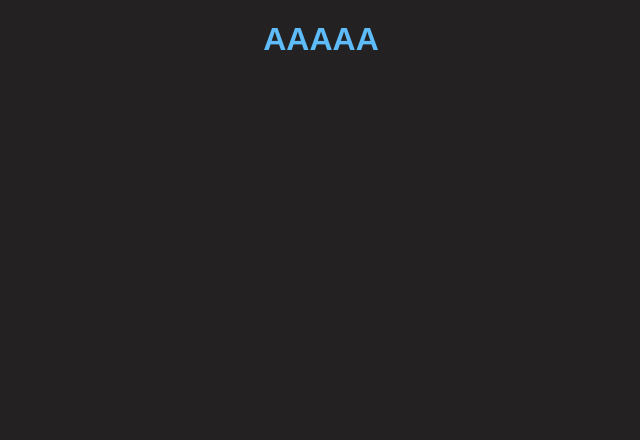
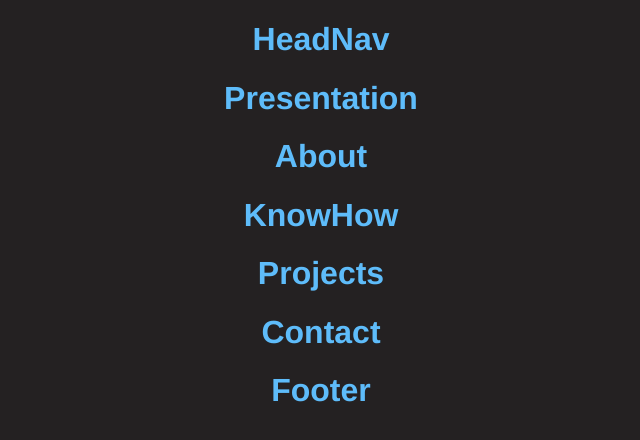
Before and after one commit to edersato/portfolio-v2, a Vue app: page / in a window 1280 px wide. Shown: the top 440 px of the page, without its empty margins (319-959 px from the left). Built offline with nearby package versions, Linux system fonts and the light colour scheme.

Commit message:
setting sections areas

```diff
--- a/src/components/HomePage.vue
+++ b/src/components/HomePage.vue
@@ -1,12 +1,37 @@
 <template>
   <div>
-    <h1>AAAAA</h1>
+    <header>
+      <HeadNav />
+    </header>
+    <main>
+      <PresentationVue />
+      <AboutVue />
+      <KnowHow />
+      <ProjectsVue />
+      <ContactVue />
+    </main>
+    <footer>
+      <FooNav />
+    </footer>
   </div>
 </template>
 
 <script>
+import HeadNav from './sections/HeadNav.vue'
+import PresentationVue from './sections/PresentationVue.vue'
+import AboutVue from './sections/AboutVue.vue'
+import KnowHow from './sections/KnowHow.vue'
+import ProjectsVue from './sections/ProjectsVue.vue'
+import ContactVue from './sections/ContactVue.vue'
+import FooNav from './sections/FooNav.vue'
+
+
+
 export default {
   name: 'HomePage',
+  components: {
+    HeadNav ,PresentationVue, AboutVue, KnowHow, ProjectsVue, ContactVue, FooNav
+  }
 }
 </script>
 
--- /dev/null
+++ b/src/components/sections/AboutVue.vue
@@ -0,0 +1,15 @@
+<template>
+  <div>
+    <h1>About</h1>
+  </div>
+</template>
+
+<script>
+export default {
+
+}
+</script>
+
+<style>
+
+</style>
--- /dev/null
+++ b/src/components/sections/ContactVue.vue
@@ -0,0 +1,15 @@
+<template>
+  <div>
+    <h1>Contact</h1>
+  </div>
+</template>
+
+<script>
+export default {
+
+}
+</script>
+
+<style>
+
+</style>
--- /dev/null
+++ b/src/components/sections/FooNav.vue
@@ -0,0 +1,15 @@
+<template>
+  <div>
+    <h1>Footer</h1>
+  </div>
+</template>
+
+<script>
+export default {
+
+}
+</script>
+
+<style>
+
+</style>
--- /dev/null
+++ b/src/components/sections/HeadNav.vue
@@ -0,0 +1,15 @@
+<template>
+  <div>
+    <h1>HeadNav</h1>
+  </div>
+</template>
+
+<script>
+export default {
+
+}
+</script>
+
+<style>
+
+</style>
--- /dev/null
+++ b/src/components/sections/KnowHow.vue
@@ -0,0 +1,13 @@
+<template>
+  <h1>KnowHow</h1>
+</template>
+
+<script>
+export default {
+
+}
+</script>
+
+<style>
+
+</style>
--- /dev/null
+++ b/src/components/sections/PresentationVue.vue
@@ -0,0 +1,15 @@
+<template>
+  <div>
+    <h1>Presentation</h1>
+  </div>
+</template>
+
+<script>
+export default {
+
+}
+</script>
+
+<style>
+
+</style>
--- /dev/null
+++ b/src/components/sections/ProjectsVue.vue
@@ -0,0 +1,15 @@
+<template>
+  <div>
+    <h1>Projects</h1>
+  </div>
+</template>
+
+<script>
+export default {
+
+}
+</script>
+
+<style>
+
+</style>
```
Also changed, not shown: 1 other file (tests, documents, lock files or other folders).
